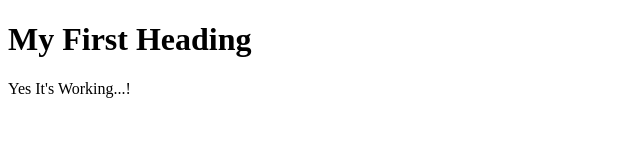
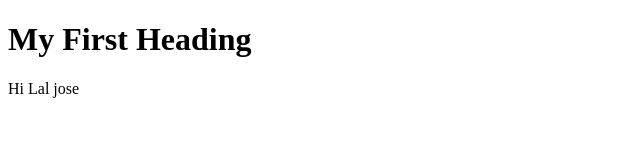
Before and after one commit to laljose/myproject, a plain HTML site: page index.html in a window 1280 px wide. Shown: the full height of the page, 0-640 px from the left. Drawn offline with Linux system fonts and the light colour scheme.

Commit message:
Second commit

```diff
--- a/index.html
+++ b/index.html
@@ -3,7 +3,7 @@
 <body>
 
 <h1>My First Heading</h1>
-<p>Yes It's Working...!</p>
+<p>Hi Lal jose</p>
 
 </body>
 </html>
```
